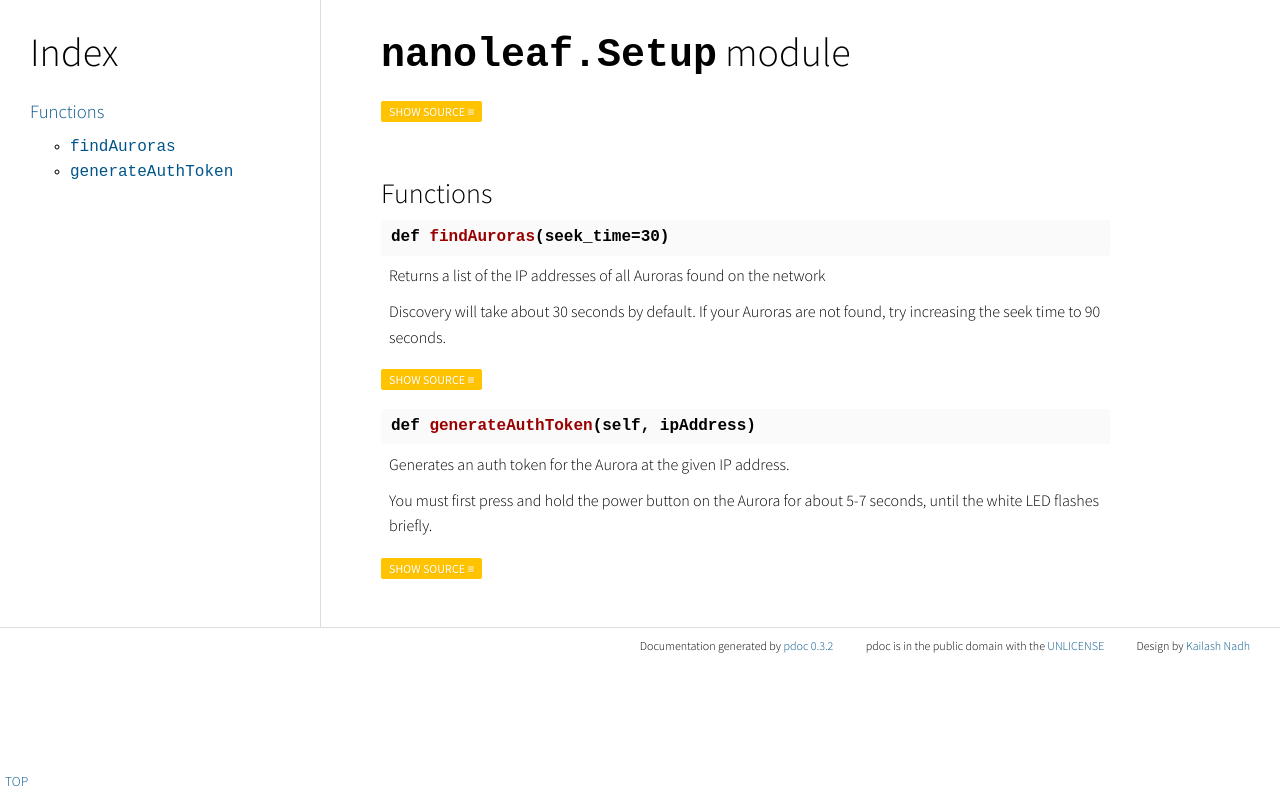
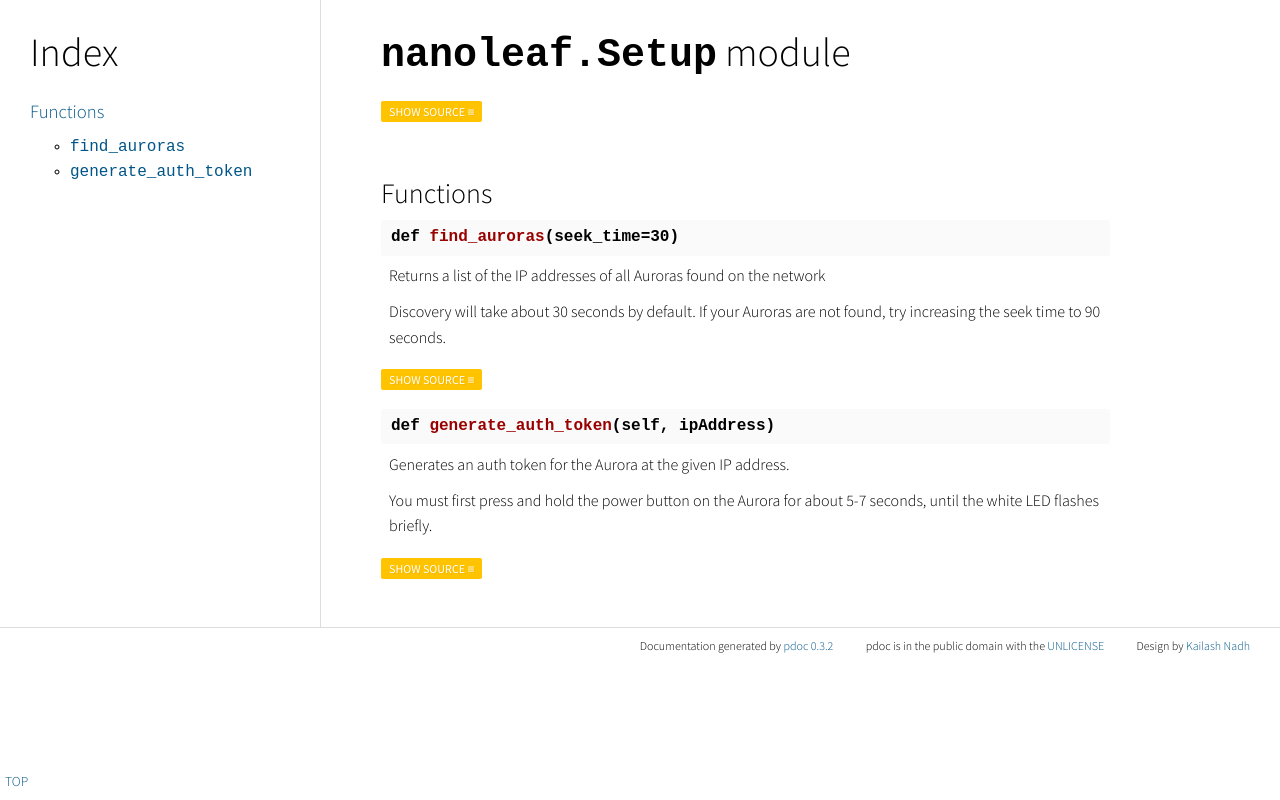
Before and after one commit to software-2/nanoleaf, a plain HTML site: page docs/Setup.m.html in a window 1280 px wide. Drawn offline with Linux system fonts and the light colour scheme.

```diff
--- a/docs/Setup.m.html
+++ b/docs/Setup.m.html
@@ -1044,8 +1044,8 @@
     <li class="set"><h3><a href="#header-functions">Functions</a></h3>
 
   <ul>
-    <li class="mono"><a href="#nanoleaf.Setup.findAuroras">findAuroras</a></li>
-    <li class="mono"><a href="#nanoleaf.Setup.generateAuthToken">generateAuthToken</a></li>
+    <li class="mono"><a href="#nanoleaf.Setup.find_auroras">find_auroras</a></li>
+    <li class="mono"><a href="#nanoleaf.Setup.generate_auth_token">generate_auth_token</a></li>
   </ul>
 
     </li>
@@ -1076,7 +1076,7 @@
 <span class="c1"># For instructions or bug reports, please visit</span>
 <span class="c1"># https://github.com/software-2/nanoleaf</span>
 
-<span class="k">def</span> <span class="nf">findAuroras</span><span class="p">(</span><span class="n">seek_time</span><span class="p">:</span> <span class="nb">float</span> <span class="o">=</span> <span class="mi">30</span><span class="p">):</span>
+<span class="k">def</span> <span class="nf">find_auroras</span><span class="p">(</span><span class="n">seek_time</span><span class="p">:</span> <span class="nb">float</span> <span class="o">=</span> <span class="mi">30</span><span class="p">):</span>
     <span class="sd">&quot;&quot;&quot;</span>
 <span class="sd">    Returns a list of the IP addresses of all Auroras found on the network</span>
 <span class="sd">    </span>
@@ -1137,7 +1137,7 @@
     <span class="k">print</span><span class="p">(</span><span class="s2">&quot;Discovery complete! Found &quot;</span> <span class="o">+</span> <span class="nb">str</span><span class="p">(</span><span class="nb">len</span><span class="p">(</span><span class="n">auroraLocations</span><span class="p">))</span> <span class="o">+</span> <span class="s2">&quot; Auroras.&quot;</span><span class="p">)</span>
     <span class="k">return</span> <span class="n">auroraLocations</span>
 
-<span class="k">def</span> <span class="nf">generateAuthToken</span><span class="p">(</span><span class="bp">self</span><span class="p">,</span> <span class="n">ipAddress</span><span class="p">:</span> <span class="nb">str</span><span class="p">):</span>
+<span class="k">def</span> <span class="nf">generate_auth_token</span><span class="p">(</span><span class="bp">self</span><span class="p">,</span> <span class="n">ipAddress</span><span class="p">:</span> <span class="nb">str</span><span class="p">):</span>
     <span class="sd">&#39;&#39;&#39;</span>
 <span class="sd">    Generates an auth token for the Aurora at the given IP address. </span>
 <span class="sd">    </span>
@@ -1166,8 +1166,8 @@
     <h2 class="section-title" id="header-functions">Functions</h2>
 
   <div class="item">
-    <div class="name def" id="nanoleaf.Setup.findAuroras">
-    <p>def <span class="ident">findAuroras</span>(</p><p>seek_time=30)</p>
+    <div class="name def" id="nanoleaf.Setup.find_auroras">
+    <p>def <span class="ident">find_auroras</span>(</p><p>seek_time=30)</p>
     </div>
 
 
@@ -1177,9 +1177,9 @@
 <p>Discovery will take about 30 seconds by default.
 If your Auroras are not found, try increasing the seek time to 90 seconds.</p></div>
   <div class="source_cont">
-  <p class="source_link"><a href="javascript:void(0);" onclick="toggle('source-nanoleaf.Setup.findAuroras', this);">Show source &equiv;</a></p>
-  <div id="source-nanoleaf.Setup.findAuroras" class="source">
-    <div class="codehilite"><pre><span></span><span class="k">def</span> <span class="nf">findAuroras</span><span class="p">(</span><span class="n">seek_time</span><span class="p">:</span> <span class="nb">float</span> <span class="o">=</span> <span class="mi">30</span><span class="p">):</span>
+  <p class="source_link"><a href="javascript:void(0);" onclick="toggle('source-nanoleaf.Setup.find_auroras', this);">Show source &equiv;</a></p>
+  <div id="source-nanoleaf.Setup.find_auroras" class="source">
+    <div class="codehilite"><pre><span></span><span class="k">def</span> <span class="nf">find_auroras</span><span class="p">(</span><span class="n">seek_time</span><span class="p">:</span> <span class="nb">float</span> <span class="o">=</span> <span class="mi">30</span><span class="p">):</span>
     <span class="sd">&quot;&quot;&quot;</span>
 <span class="sd">    Returns a list of the IP addresses of all Auroras found on the network</span>
 <span class="sd">    </span>
@@ -1248,8 +1248,8 @@
 
 
   <div class="item">
-    <div class="name def" id="nanoleaf.Setup.generateAuthToken">
-    <p>def <span class="ident">generateAuthToken</span>(</p><p>self, ipAddress)</p>
+    <div class="name def" id="nanoleaf.Setup.generate_auth_token">
+    <p>def <span class="ident">generate_auth_token</span>(</p><p>self, ipAddress)</p>
     </div>
 
 
@@ -1258,9 +1258,9 @@
     <div class="desc"><p>Generates an auth token for the Aurora at the given IP address. </p>
 <p>You must first press and hold the power button on the Aurora for about 5-7 seconds, until the white LED flashes briefly.</p></div>
   <div class="source_cont">
-  <p class="source_link"><a href="javascript:void(0);" onclick="toggle('source-nanoleaf.Setup.generateAuthToken', this);">Show source &equiv;</a></p>
-  <div id="source-nanoleaf.Setup.generateAuthToken" class="source">
-    <div class="codehilite"><pre><span></span><span class="k">def</span> <span class="nf">generateAuthToken</span><span class="p">(</span><span class="bp">self</span><span class="p">,</span> <span class="n">ipAddress</span><span class="p">:</span> <span class="nb">str</span><span class="p">):</span>
+  <p class="source_link"><a href="javascript:void(0);" onclick="toggle('source-nanoleaf.Setup.generate_auth_token', this);">Show source &equiv;</a></p>
+  <div id="source-nanoleaf.Setup.generate_auth_token" class="source">
+    <div class="codehilite"><pre><span></span><span class="k">def</span> <span class="nf">generate_auth_token</span><span class="p">(</span><span class="bp">self</span><span class="p">,</span> <span class="n">ipAddress</span><span class="p">:</span> <span class="nb">str</span><span class="p">):</span>
     <span class="sd">&#39;&#39;&#39;</span>
 <span class="sd">    Generates an auth token for the Aurora at the given IP address. </span>
 <span class="sd">    </span>
```
Also changed, not shown: docs/index.html (+1 -2 lines), 2 other files.
